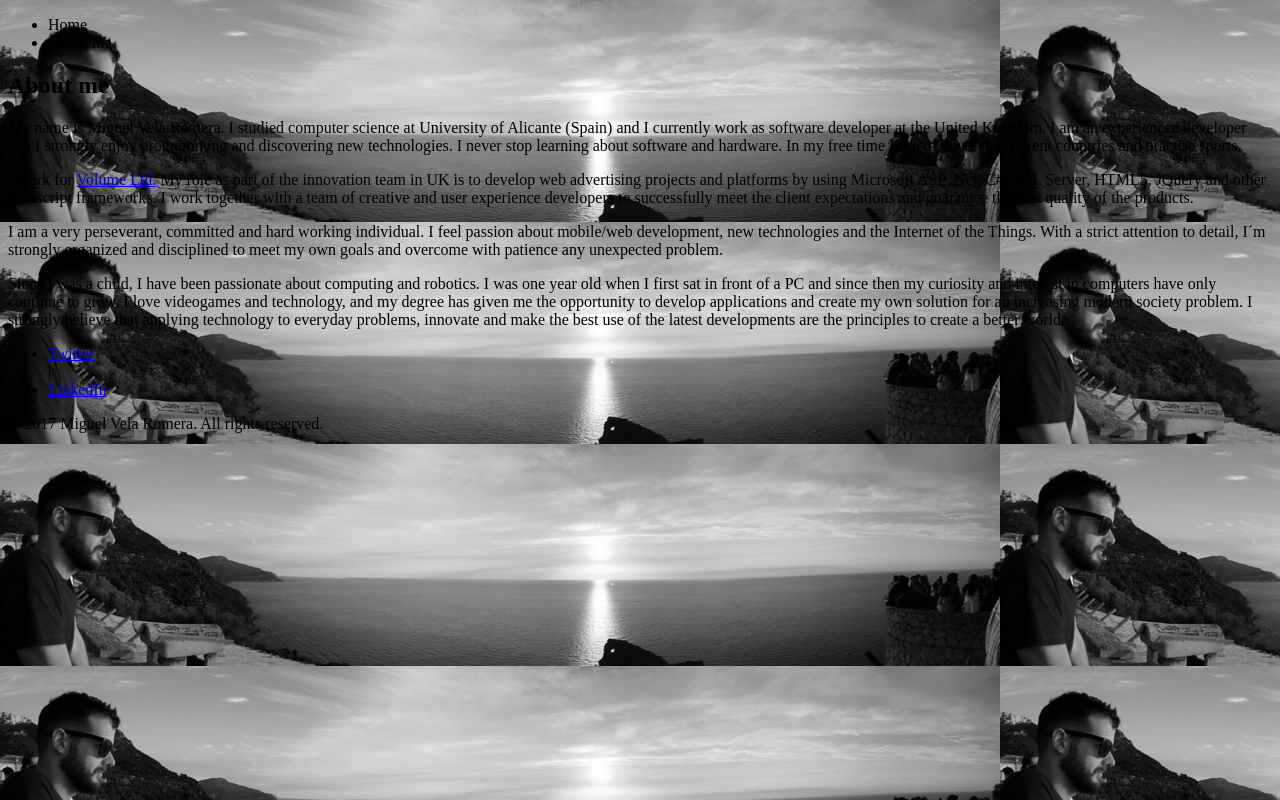
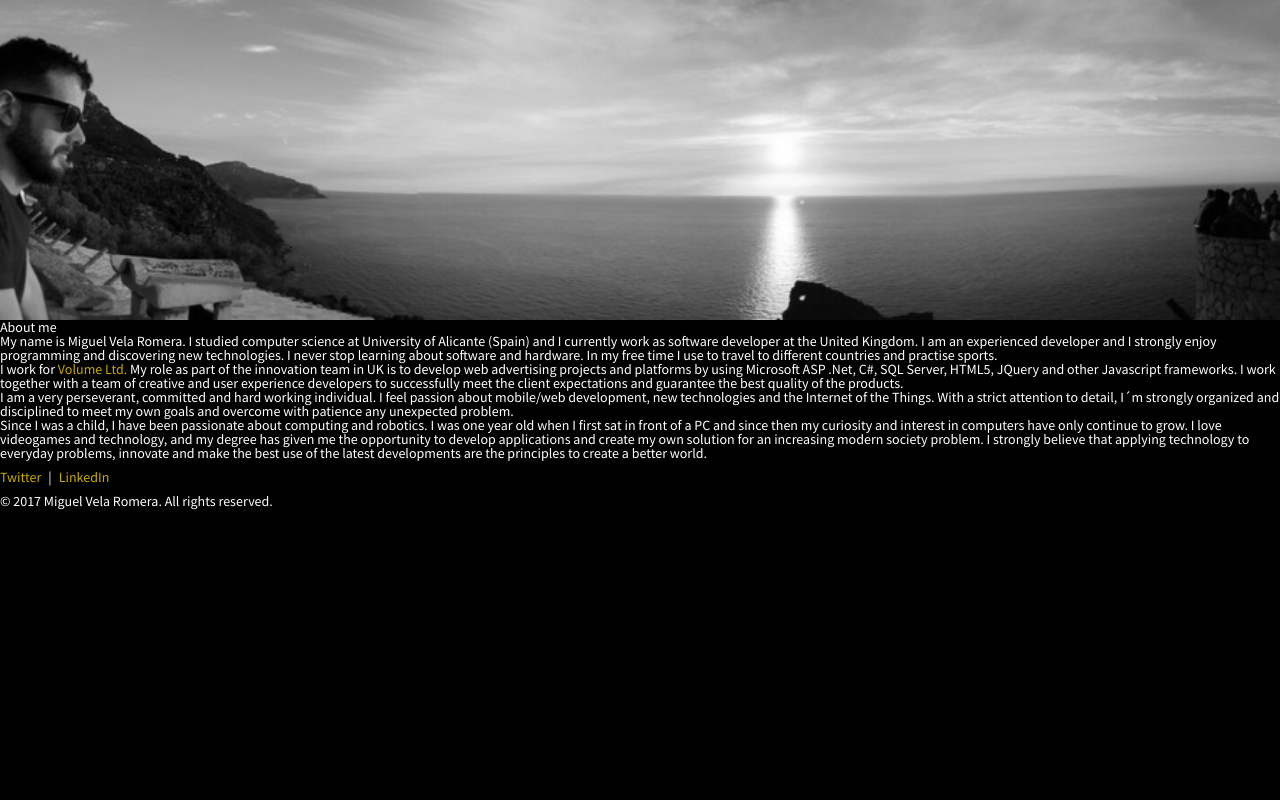
Before and after one commit to miguelarian/mysite, a website built with webpack: page src/index.html in a window 1280 px wide. Built offline with nearby package versions, Linux system fonts and the light colour scheme.

Commit message:
Base HTML and project setup added
Background image
SCSS for colors and commons
Jquery installed
	Base for footer
	Base for header
	# with '#' will be ignored, and an empty message aborts the commit.

```diff
--- a/src/index.html
+++ b/src/index.html
@@ -7,20 +7,8 @@
     <link rel="stylesheet" type="text/css" href="style.bundle.css">
     <title>Miguel Vela</title>
 </head>
-<body>
-    <header>
-    </header>
-
-    <nav>
-        <ul>
-            <li>
-                <span>Home</span>
-            </li>
-            <li>
-                <span>About me</span>
-            </li>
-        </ul>
-    </nav>
+<body >
+    <header></header>
 
     <section>
 
@@ -52,10 +40,13 @@
     <footer>
         <div>
             <ul>
-                <li><a href="https://twitter.com/miguelarian" target="_blank">Twitter</a></li> |
+                <li><a href="https://twitter.com/miguelarian" target="_blank">Twitter</a></li>
                 <li><a href="https://uk.linkedin.com/in/miguelvelar" target="_blank">LinkedIn</a></li>
             </ul>
-            <p>&copy; 2017 Miguel Vela Romera. All rights reserved.</p>
+        </div>
+        <span class="clear"></span>
+        <div>
+          <p>&copy; <span class="current-year"></span> Miguel Vela Romera. All rights reserved.</p>
         </div>
     </footer>
 </body>
--- a/src/js/index.js
+++ b/src/js/index.js
@@ -1,7 +1,19 @@
 /* global $ */
+'use strict'
+
 var $ = require("jquery");
 
 $(document).ready(function ()
 {
+    loadUI()
     console.log('page loaded')
 });
+
+function loadUI () {
+  loadFooter ()
+}
+
+function loadFooter () {
+  // Display current year
+  $('.current-year').html((new Date()).getFullYear())
+}
--- /dev/null
+++ b/src/sass/colors.scss
@@ -0,0 +1,11 @@
+/* Common colors */
+$bg-color: #000;
+$font-color: #FFF;
+
+/* links */
+$link: #c4aa00;
+$link-hover: #f4cc00;
+
+$blue: #252E3A;
+$dark-grey: #9E9E9E;
+$a: #B4B4B4;
--- /dev/null
+++ b/src/sass/common.scss
@@ -0,0 +1,52 @@
+body,
+html {
+  height: 100%;
+  background-color: $bg-color;
+  color: $font-color;
+
+  /* common fonts */
+  font-family: 'Source Sans Pro';
+  font-size: 14px;
+}
+
+a {
+  color: $link;
+
+  &:hover {
+    color: $link-hover;
+  }
+}
+
+footer {
+
+  ul {
+    list-style-type: none;
+    margin: 0;
+    padding: 0;
+
+    li {
+      float: left;
+      display: inline-block;
+      padding: 10px 0;
+
+      a {
+        text-align: center;
+        text-decoration: none;
+      }
+    }
+
+    li:after {
+      content: "|";
+      padding: 0.5em;
+    }
+
+    li:last-child:after {
+      content: "";
+    }
+  }
+}
+
+.clear {
+  display: block;
+  clear: both;
+}
--- /dev/null
+++ b/src/sass/fonts.scss
@@ -0,0 +1,5 @@
+/* Fonts stack */
+
+@import url('https://fonts.googleapis.com/css?family=Source+Sans+Pro');
+
+$font-stack: 'Source Sans Pro', sans-serif;
--- /dev/null
+++ b/src/sass/index.scss
@@ -0,0 +1,10 @@
+
+header {
+  height: 40%;
+
+  /* Center and scale the image nicely */
+  background-image: url('../images/background.jpg');
+  background-position: center center;
+  background-repeat: no-repeat;
+  background-size: cover;
+}
--- /dev/null
+++ b/src/sass/reset.scss
@@ -0,0 +1,53 @@
+html, body, div, span, applet, object, iframe,
+h1, h2, h3, h4, h5, h6, p, blockquote, pre,
+a, abbr, acronym, address, big, cite, code,
+del, dfn, em, img, ins, kbd, q, s, samp,
+small, strike, strong, sub, sup, tt, var,
+b, u, i, center,
+dl, dt, dd, ol, ul, li,
+fieldset, form, label, legend,
+table, caption, tbody, tfoot, thead, tr, th, td,
+article, aside, canvas, details, embed,
+figure, figcaption, footer, header, hgroup,
+menu, nav, output, ruby, section, summary,
+time, mark, audio, video {
+	margin: 0;
+	padding: 0;
+	border: 0;
+	font-size: 100%;
+	font: inherit;
+	vertical-align: baseline;
+}
+
+/* HTML5 display-role reset for older browsers */
+article, aside, details, figcaption, figure,
+footer, header, hgroup, menu, nav, section {
+	display: block;
+}
+
+body {
+	line-height: 1;
+}
+
+ol, ul {
+	list-style: none;
+}
+
+blockquote, q {
+	quotes: none;
+}
+
+blockquote:before, blockquote:after,
+q:before, q:after {
+	content: '';
+	content: none;
+}
+
+table {
+	border-collapse: collapse;
+	border-spacing: 0;
+}
+
+a {
+  text-decoration: none;
+}
--- a/src/sass/styles.scss
+++ b/src/sass/styles.scss
@@ -1,5 +1,5 @@
-
-body {
-   background-image: url('../images/background.jpg');
-   color: black;
-}
+@import "reset.scss";
+@import "colors.scss";
+@import "fonts.scss";
+@import "common.scss";
+@import "index.scss";
```
